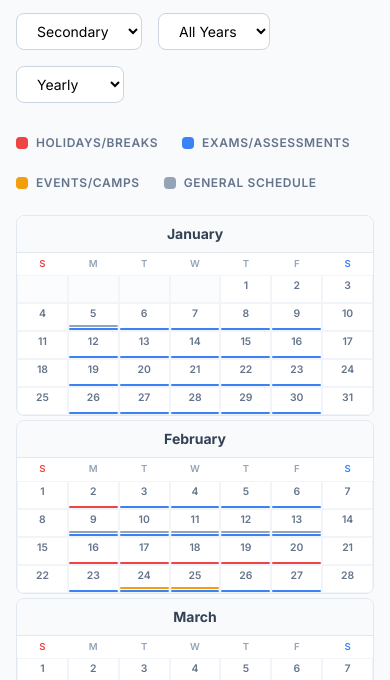
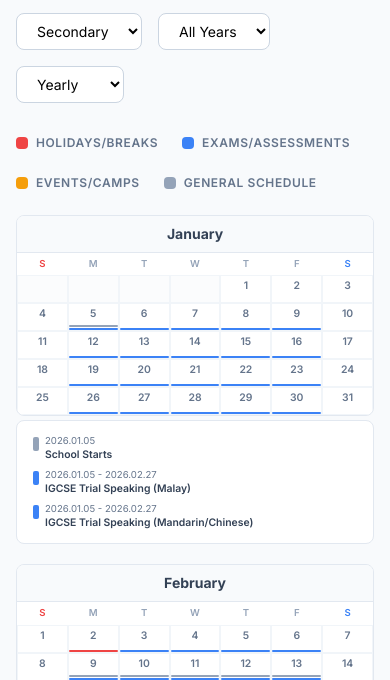
Before and after one commit to dazisDad/arrowsCalendar, a plain HTML site: page index.html in a window 390 px wide. Shown: the part 115-795 px from the top of the page. Drawn offline with nearby package versions, Linux system fonts and the light colour scheme.

Commit message:
v1.06 Enhanced view for mobile

```diff
--- a/index.html
+++ b/index.html
@@ -66,7 +66,11 @@
         .yearly-month-events .event-text { flex: 1; min-width: 0; line-height: 1.3; }
         .yearly-month-events .event-date { color: #64748b; font-size: 0.6rem; white-space: nowrap; }
         @media (max-width: 1024px) { .yearly-combined-grid { grid-template-columns: repeat(2, 1fr); } }
-        @media (max-width: 640px) { .yearly-combined-grid { grid-template-columns: 1fr; } }
+        @media (max-width: 640px) {
+            .yearly-combined-grid { grid-template-columns: 1fr; }
+            .yearly-month { order: calc(var(--month-index, 0) * 2); }
+            .yearly-month-events { order: calc(var(--month-index, 0) * 2 + 1); }
+        }
     </style>
 </head>
 <body class="p-4 md:p-8">
@@ -391,6 +395,7 @@ function renderMonthly() {
 function buildYearlyCalendarBlock(year, m, filter) {
     const monthBlock = document.createElement('div');
     monthBlock.className = 'yearly-month';
+    monthBlock.style.setProperty('--month-index', m);
 
     const monthTitle = document.createElement('div');
     monthTitle.className = 'py-2 px-2 text-center font-bold text-slate-700 text-sm border-b border-slate-200 bg-slate-50';
@@ -463,6 +468,7 @@ function buildYearlyEventsBlock(year, m, filter) {
     const monthEvents = getEventsForMonth(year, m, filter);
     const eventsPanel = document.createElement('div');
     eventsPanel.className = 'yearly-month-events';
+    eventsPanel.style.setProperty('--month-index', m);
     monthEvents.forEach(event => {
         const item = document.createElement('div');
         item.className = 'event-item';
```
